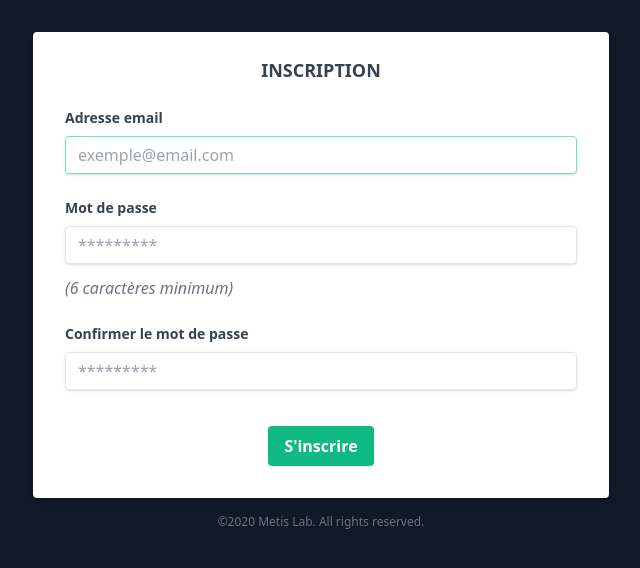
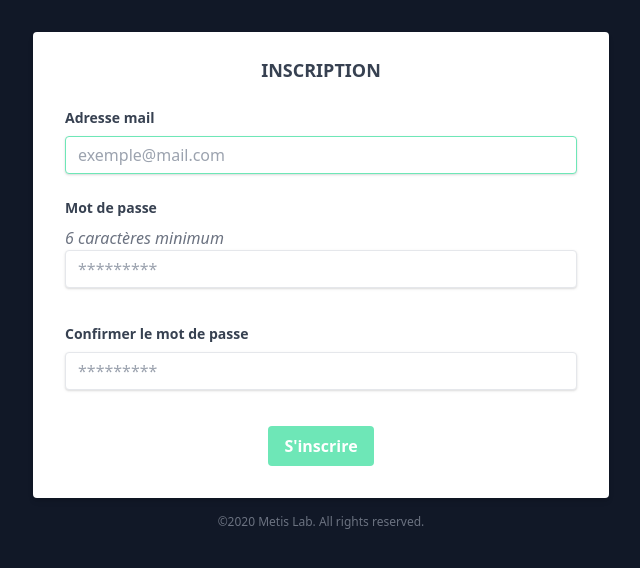
Before and after one commit to Redfact/pilea, a Rails app: page /users/sign_up in a window 1280 px wide. Shown: the part 58-626 px from the top of the page, without its empty margins (319-959 px from the left). Run offline with Rails 7, Linux system fonts and the light colour scheme; style sheets or scripts are compiled from the project's sources; parts of the project's set-up code (start-up, migrations or seed data) failed here and were passed over; some libraries are stand-ins or nearby versions.

Commit message:
VIEWS DEVISE Fixes #19

```diff
--- a/app/views/devise/registrations/new.html.erb
+++ b/app/views/devise/registrations/new.html.erb
@@ -6,16 +6,16 @@
   <p class="text-center text-gray-700 text-lg font-bold mb-6">INSCRIPTION</p>
 
   <div class="mb-6">
-    <%= f.label :Adresse_Email, class: "block text-gray-700 text-sm font-bold mb-2" %>
-    <%= f.email_field :email, autofocus: true, class: "shadow appearance-none border rounded w-full py-2 px-3 text-gray-700 leading-tight focus:border-green-300 outline-none", placeholder: "exemple@email.com" %>
+    <%= f.label :Adresse_mail, class: "block text-gray-700 text-sm font-bold mb-2" %>
+    <%= f.email_field :email, autofocus: true, class: "shadow appearance-none border rounded w-full py-2 px-3 text-gray-700 leading-tight focus:border-green-300 outline-none", placeholder: "exemple@mail.com" %>
   </div>
 
   <div class="mb-6">
     <%= f.label :Mot_de_passe, class: "block text-gray-700 text-sm font-bold mb-2" %>
+    <% if @minimum_password_length %>
+      <em class="italic text-gray-500"><%= @minimum_password_length %> caractères minimum</em>
+    <% end %>
     <%= f.password_field :password, class: "shadow appearance-none border rounded w-full py-2 px-3 text-gray-700 mb-3 leading-tight focus:border-green-300 outline-none", placeholder: "*********" %>
-    <% if @minimum_password_length %>
-      <em class="italic text-gray-500">(<%= @minimum_password_length %> caractères minimum)</em>
-    <% end %>
   </div>
 
   <div class="mb-6">
@@ -24,7 +24,7 @@
   </div>
 
   <div class="text-center">
-    <%= f.submit "S'inscrire", class: "bg-green-500 hover:bg-green-700 text-white font-bold py-2 px-4 rounded focus:border-green-300 outline-none" %>
+    <%= f.submit "S'inscrire", class: "bg-green-300 hover:bg-green-500 text-white font-bold py-2 px-4 rounded focus:border-green-300 outline-none" %>
   </div>
 <% end %>
 
--- a/app/views/devise/sessions/new.html.erb
+++ b/app/views/devise/sessions/new.html.erb
@@ -11,7 +11,7 @@
   </div>
 
   <div class="mb-6">
-    <%= f.label :Mot_de_Passe, class: "block text-gray-700 text-sm font-bold mb-2" %>
+    <%= f.label :Mot_de_passe, class: "block text-gray-700 text-sm font-bold mb-2" %>
     <%= f.password_field :password, class: "shadow appearance-none border rounded w-full py-2 px-3 text-gray-700 mb-3 leading-tight focus:border-green-300 outline-none", placeholder: "*********" %>
   </div>
 
```
